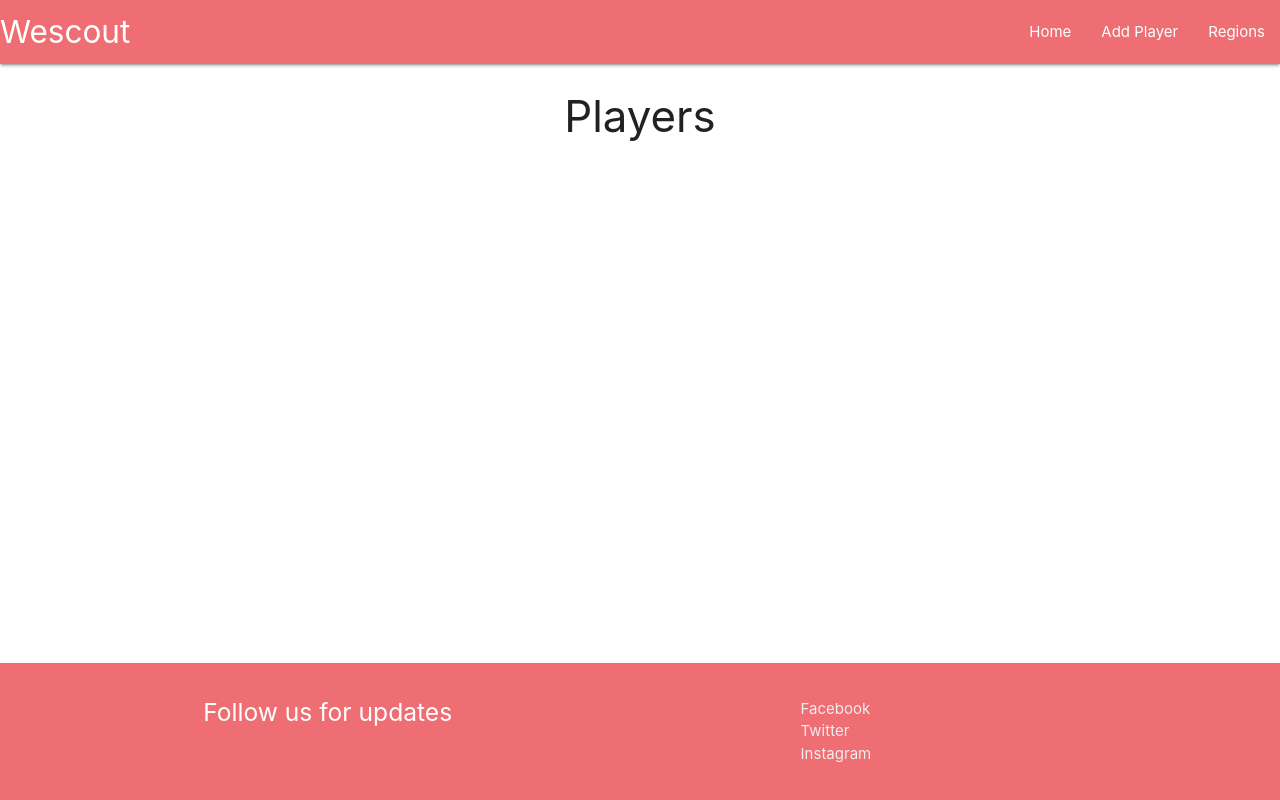
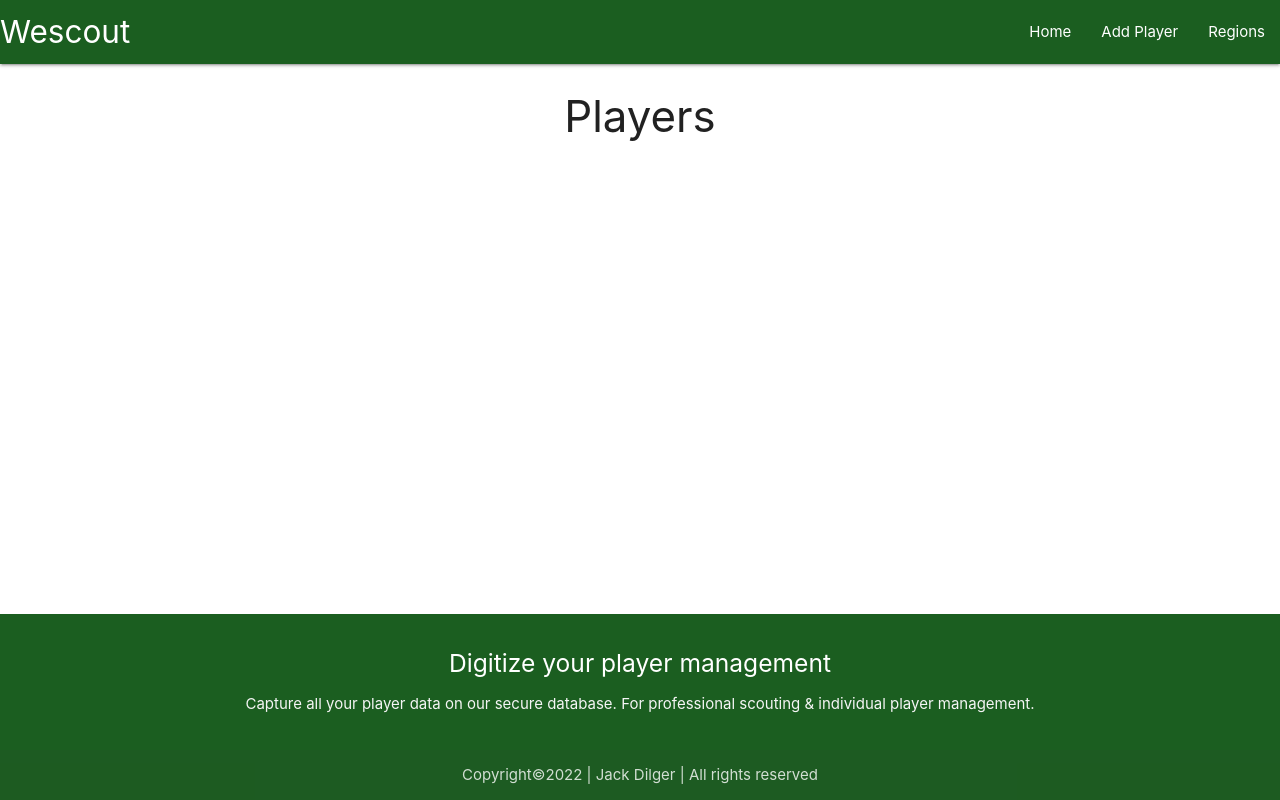
Before and after one commit to JackDilger/Milestone-Project-Three, a Flask app: page / in a window 1280 px wide. Run offline with Flask 2, Linux system fonts and the light colour scheme; some libraries are stand-ins or nearby versions.

Commit message:
Add style to nav bar and footer

```diff
--- a/wescout/templates/base.html
+++ b/wescout/templates/base.html
@@ -12,7 +12,7 @@
 <body>
     <header>
         <!--Nav bar-->
-        <nav>
+        <nav class=" green darken-4">
             <div class="nav-wrapper">
               <a href="{{ url_for('home') }}" class="brand-logo">Wescout</a>
               <a href="#" data-target="mobile-demo" class="sidenav-trigger"><i class="fa-solid fa-bars"></i></i></a>
@@ -36,22 +36,25 @@
         {% endblock %}
     </main>
 
-    <footer class="page-footer">
-        <div class="container">
-          <div class="row">
-            <div class="col l6 s12">
-              <h5 class="white-text">Follow us for updates</h5>
-            </div>
-            <div class="col l4 offset-l2 s12">
-              <ul>
-                <li><a class="grey-text text-lighten-3" href="#!">Facebook</a></li>
-                <li><a class="grey-text text-lighten-3" href="#!">Twitter</a></li>
-                <li><a class="grey-text text-lighten-3" href="#!">Instagram</a></li>
-              </ul>
-            </div>
+
+    <footer class="page-footer green darken-4 center-align">
+      <div class="container">
+        <div class="row">
+          <div>
+            <h5 class="white-text">Digitize your player management</h5>
+            <p class="grey-text text-lighten-4">
+              Capture all your player data on our secure database. For professional scouting & individual player management.</p>
           </div>
         </div>
-      </footer>
+      </div>
+      <div class="footer-copyright">
+        <div class="container">
+          Copyright©2022 | Jack Dilger | All rights reserved
+        </div>
+      </div>
+    </footer>
+
+
 
     <script src="https://cdnjs.cloudflare.com/ajax/libs/materialize/1.0.0/js/materialize.min.js"></script>
     <script src="{{ url_for('static', filename='js/script.js') }}"></script>
```
